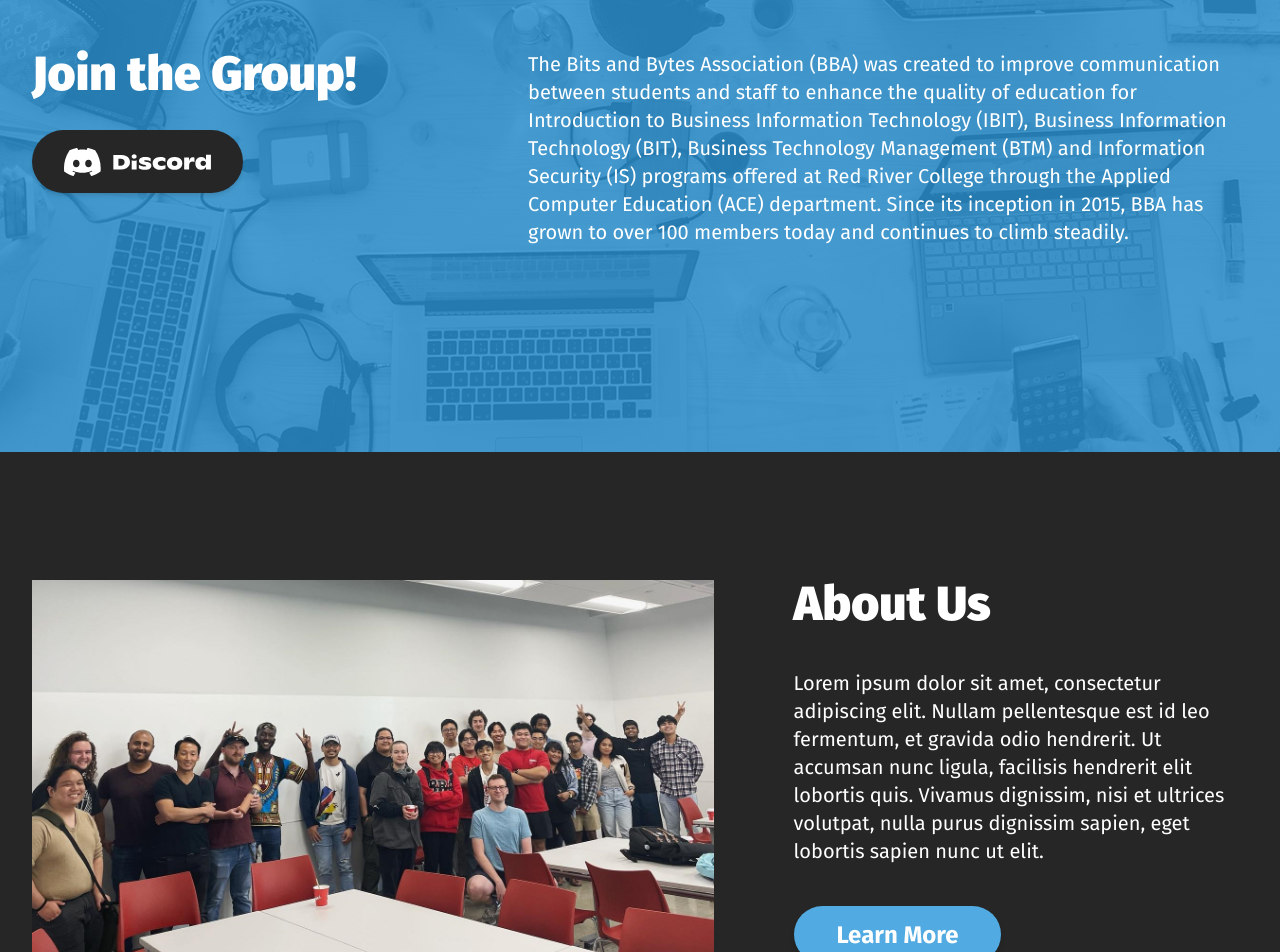
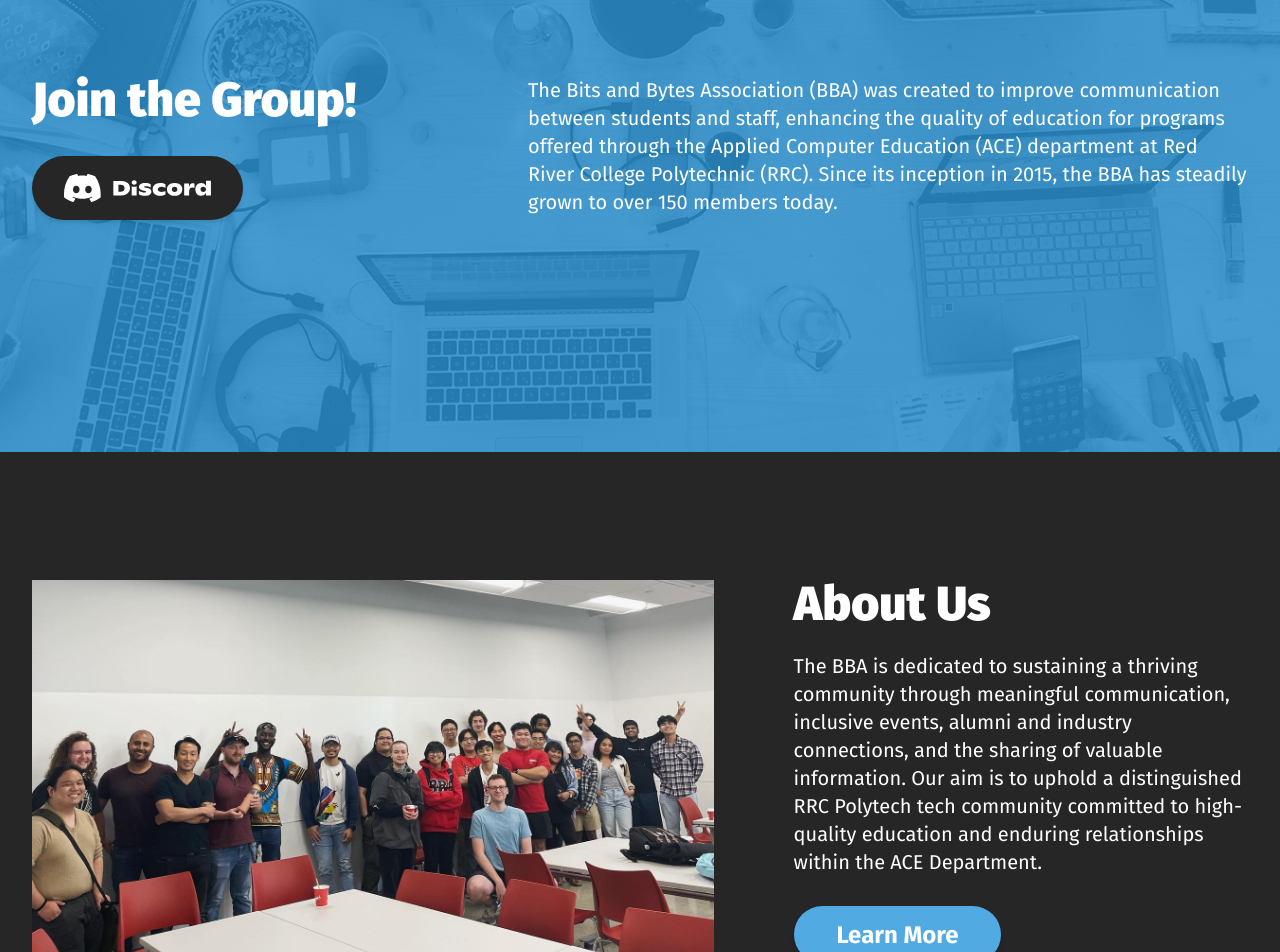
Before and after one commit to bits-and-bytes-association/bitsandbytesassociation.ca, a Next.js app: page / in a window 1280 px wide. Shown: the part 280-1232 px from the top of the page. Built offline with nearby package versions, Linux system fonts and the light colour scheme.

Commit message:
Replace placeholder text on home page

```diff
--- a/src/components/Button.jsx
+++ b/src/components/Button.jsx
@@ -16,9 +16,9 @@ export default function Button({
     {
       'rounded-full border-transparent bg-brand px-[1.7em] py-[0.45em] font-bold text-white hover:bg-brand-400 focus-visible:outline-brand':
         variant === 'primary',
-      'rounded-full border-transparent bg-neutral-800 px-[1.7em] py-[0.45em] font-bold text-white hover:bg-neutral-700 focus-visible:outline-neutral-800':
+      'rounded-full border-transparent bg-neutral-800 px-[1.7em] py-[0.45em] font-bold text-white hover:bg-neutral-700 focus-visible:outline-brand':
         variant === 'secondary',
-      'rounded-full border-brand px-[1.7em] py-[0.45em]  font-semibold text-brand hover:border-transparent hover:bg-brand-400 hover:text-white focus-visible:outline-neutral-800':
+      'rounded-full border-brand px-[1.7em] py-[0.45em] font-semibold text-brand hover:border-transparent hover:bg-brand-400 hover:text-white focus-visible:outline-brand':
         variant === 'outline',
       'rounded-lg border-transparent bg-neutral-800 p-2 font-bold text-white hover:bg-neutral-700 focus-visible:outline-neutral-800':
         variant === 'square',
--- a/src/components/SearchBar.jsx
+++ b/src/components/SearchBar.jsx
@@ -12,7 +12,7 @@ export default function SearchBar({ onChange }) {
       <input
         type="text"
         placeholder="Search"
-        className="text-md w-full rounded-lg border border-neutral-300 bg-neutral-50 p-2 pl-10 text-neutral-900 shadow"
+        className="text-md w-full rounded-lg border border-neutral-300 bg-neutral-50 p-2 pl-10 text-neutral-900 shadow focus:outline-none focus:outline-offset-2 focus-visible:outline-neutral-300"
         onChange={onChange}
       />
     </div>
--- a/src/components/layout/Footer.jsx
+++ b/src/components/layout/Footer.jsx
@@ -31,16 +31,6 @@ export default function Footer({ data }) {
         <div className="flex justify-between py-3 sm:justify-center">
           <div className="flex flex-col gap-x-1 text-sm text-gray-400 sm:flex-row">
             <p>
-              Original Design by{' '}
-              <Link href="#" className="hover:text-white">
-                @
-                <span className="underline underline-offset-2">
-                  placeholder
-                </span>
-              </Link>
-              .
-            </p>
-            <p>
               Made with ❤️ by our{' '}
               <Link
                 href="#"
--- a/src/pages/index.jsx
+++ b/src/pages/index.jsx
@@ -34,9 +34,11 @@ export default function Home({ instaFeed }) {
             <div className="container mx-auto flex h-full items-center text-white">
               <div className="flex flex-col gap-4 p-8 lg:flex-row">
                 <div className="basis-2/5">
-                  <h1 className="text-5xl font-black">Join the Group!</h1>
+                  <h1 className="mb-4 text-5xl font-black md:mb-8">
+                    Join the Group!
+                  </h1>
                   <Button
-                    className="mt-4 !px-[1.25em] !py-[0.4em] md:mt-8"
+                    className="!px-[1.25em] !py-[0.4em]"
                     as={Link}
                     variant="secondary"
                     size="lg"
@@ -54,14 +56,11 @@ export default function Home({ instaFeed }) {
                 <div className="basis-3/5">
                   <p className="text-xl">
                     The Bits and Bytes Association (BBA) was created to improve
-                    communication between students and staff to enhance the
-                    quality of education for Introduction to Business
-                    Information Technology (IBIT), Business Information
-                    Technology (BIT), Business Technology Management (BTM) and
-                    Information Security (IS) programs offered at Red River
-                    College through the Applied Computer Education (ACE)
-                    department. Since its inception in 2015, BBA has grown to
-                    over 100 members today and continues to climb steadily.
+                    communication between students and staff, enhancing the
+                    quality of education for programs offered through the
+                    Applied Computer Education (ACE) department at Red River
+                    College Polytechnic (RRC). Since its inception in 2015, the
+                    BBA has steadily grown to over 150 members today.
                   </p>
                 </div>
               </div>
@@ -77,15 +76,18 @@ export default function Home({ instaFeed }) {
       >
         <div className="container mx-auto px-8">
           <div className="flex flex-col gap-x-20 gap-y-8 lg:flex-row">
-            <div className="flex basis-2/5 flex-col justify-between gap-y-4 md:order-last md:px-0">
-              <h2 className="text-5xl font-black">About Us</h2>
-              <p className="text-xl">
-                Lorem ipsum dolor sit amet, consectetur adipiscing elit. Nullam
-                pellentesque est id leo fermentum, et gravida odio hendrerit. Ut
-                accumsan nunc ligula, facilisis hendrerit elit lobortis quis.
-                Vivamus dignissim, nisi et ultrices volutpat, nulla purus
-                dignissim sapien, eget lobortis sapien nunc ut elit.
-              </p>
+            <div className="flex basis-2/5 flex-col justify-between md:order-last">
+              <div>
+                <h2 className="mb-6 text-5xl font-black">About Us</h2>
+                <p className="mb-4 text-xl">
+                  The BBA is dedicated to sustaining a thriving community
+                  through meaningful communication, inclusive events, alumni and
+                  industry connections, and the sharing of valuable information.
+                  Our aim is to uphold a distinguished RRC Polytech tech
+                  community committed to high-quality education and enduring
+                  relationships within the ACE Department.
+                </p>
+              </div>
               <div>
                 <Button as={Link} href="/our-story" size="lg">
                   Learn More
```
